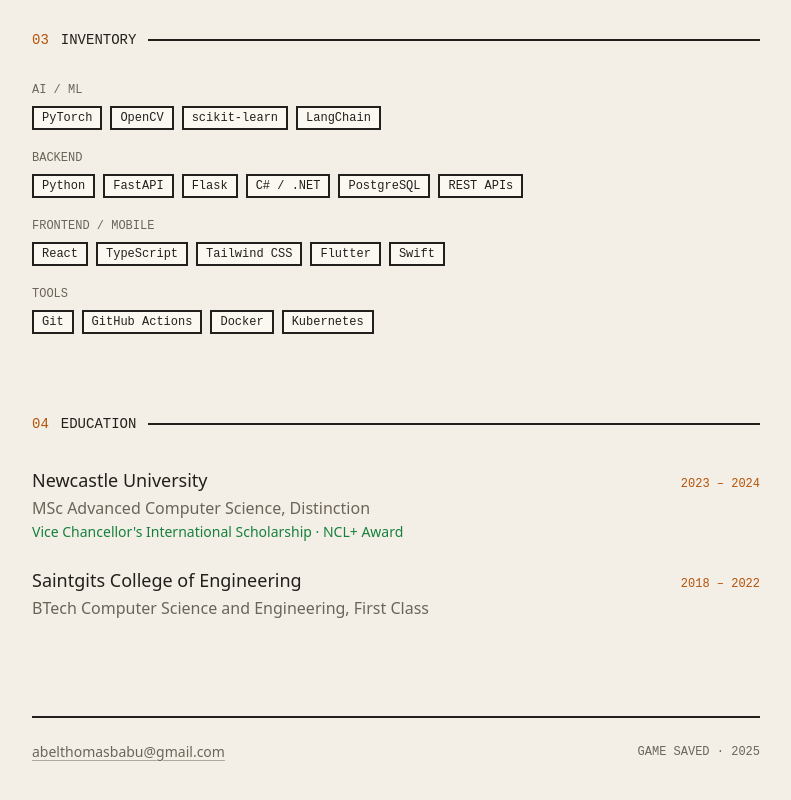
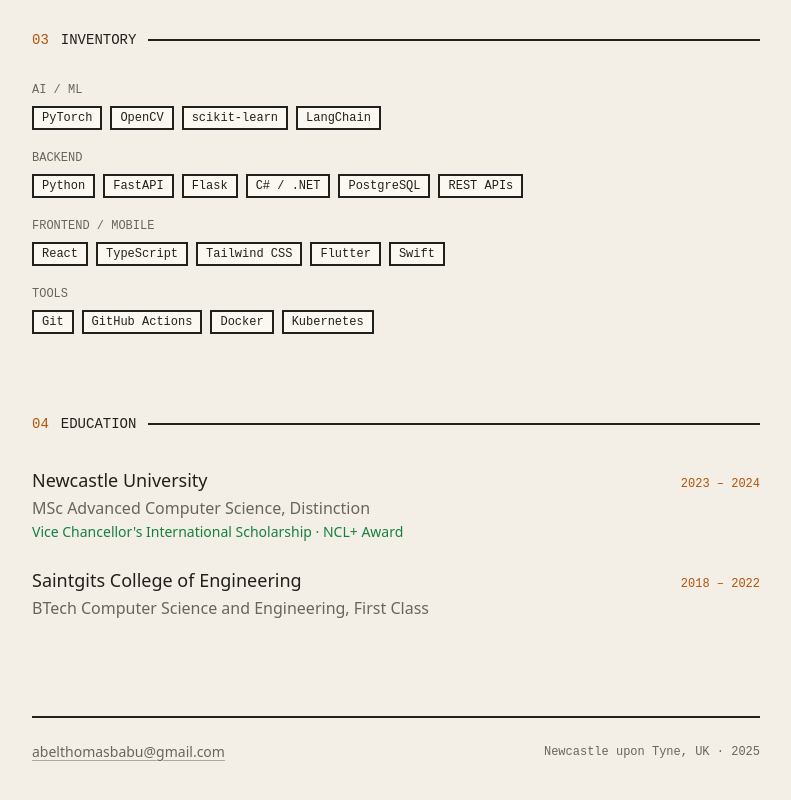
Before and after one commit to abelthomasbabu/My-Portfolio, a React (Vite) app: page / in a window 1280 px wide. Shown: the part 1765-2565 px from the top of the page, without its empty margins (244-1035 px from the left). Built offline with nearby package versions, Linux system fonts and the light colour scheme.

Commit message:
fix: plain footer without 'Game saved'
Co-Authored-By: Claude Opus 5.5 <noreply@anthropic.com>

```diff
--- a/src/components/Footer.jsx
+++ b/src/components/Footer.jsx
@@ -8,8 +8,8 @@ export const Footer = () => (
     >
       {profile.email}
     </a>
-    <span className="font-pixel text-xs uppercase">
-      Game saved · {new Date().getFullYear()}
+    <span className="font-mono text-xs">
+      {profile.location} · {new Date().getFullYear()}
     </span>
   </footer>
 );
```
